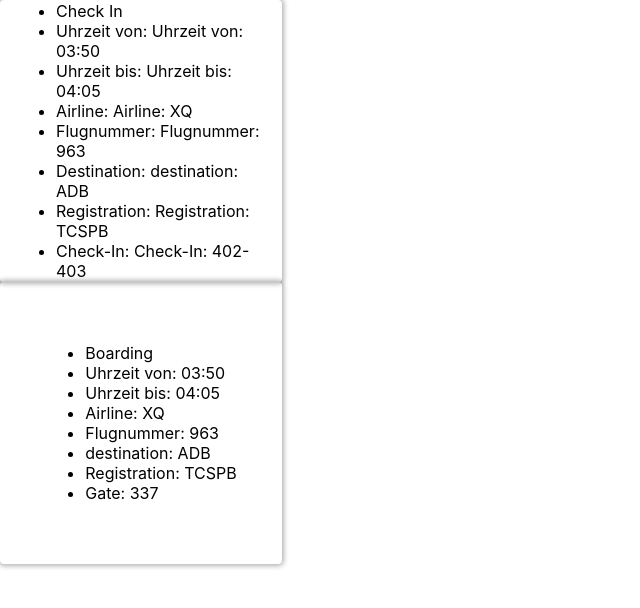
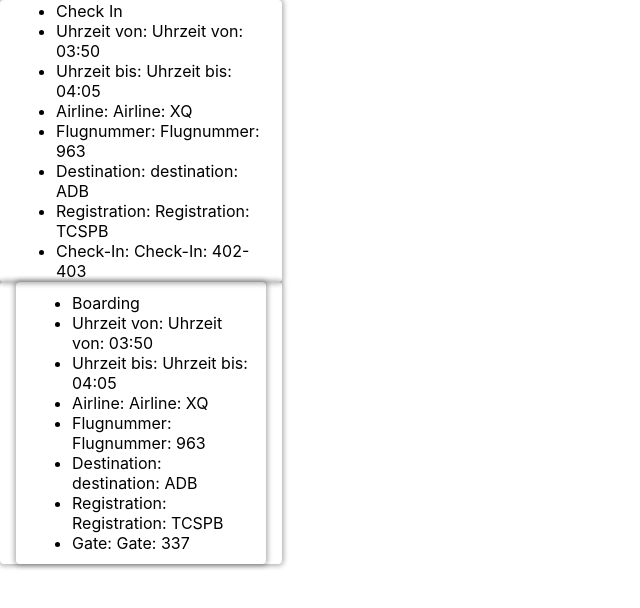
Before and after one commit to Ploysth/capstone_project, a React (Create React App) app: page / in a window 1280 px wide. Shown: the top 608 px of the page, without its empty margins (0-640 px from the left). Built offline with nearby package versions, Linux system fonts and the light colour scheme.

Commit message:
rewrite BoardingCard.js

```diff
--- a/src/BoardingCard.js
+++ b/src/BoardingCard.js
@@ -3,16 +3,16 @@ import React from 'react';
 export default function BoardingCard({ boardingCard }) {
   return (
     <>
-    <div className='boardingCard'>
-      <ul>
+    <div className="card">
+      <ul className="task-card">
         <li>{boardingCard.title}</li>
-        <li>{boardingCard.timestart}</li>
-        <li>{boardingCard.timeend}</li>
-        <li>{boardingCard.airline}</li>
-        <li>{boardingCard.flightnumber}</li>
-        <li>{boardingCard.destination}</li>
-        <li>{boardingCard.registration}</li>
-        <li>{boardingCard.gate}</li>
+        <li>Uhrzeit von: {boardingCard.timestart}</li>
+        <li>Uhrzeit bis: {boardingCard.timeend}</li>
+        <li>Airline: {boardingCard.airline}</li>
+        <li>Flugnummer: {boardingCard.flightnumber}</li>
+        <li>Destination: {boardingCard.destination}</li>
+        <li>Registration: {boardingCard.registration}</li>
+        <li>Gate: {boardingCard.gate}</li>
       </ul>
     </div>
     </>
```
